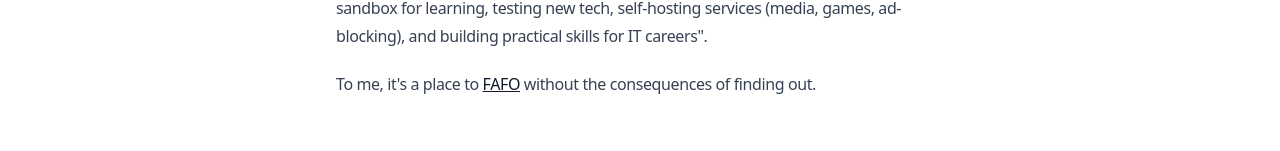
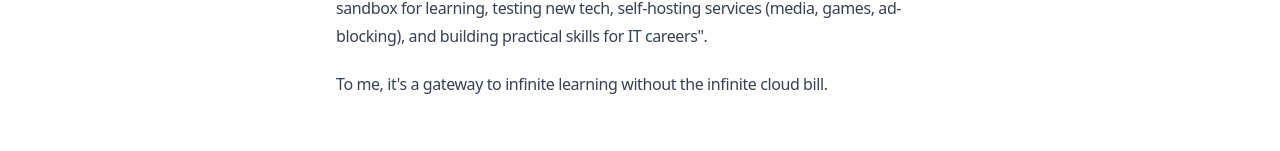
Before and after one commit to mrchoc/portfolio, a Next.js app: page /blog/building-a-homelab in a window 1280 px wide. Shown: the part 786-937 px from the top of the page. Built offline with nearby package versions, Linux system fonts and the light colour scheme.

Commit message:
updated homelab blog

```diff
--- a/app/blog/building-a-homelab/page.mdx
+++ b/app/blog/building-a-homelab/page.mdx
@@ -22,7 +22,7 @@ Decided to document my thought process and journey of building my homelab with b
 
 According to stormagic.com, "A homelab is a personal, isolated IT environment in your home, used for experimenting with hardware and software like servers, networking, and virtualization without affecting your main systems, acting as a safe sandbox for learning, testing new tech, self-hosting services (media, games, ad-blocking), and building practical skills for IT careers".
 
-To me, it's a place to [FAFO](https://www.urbandictionary.com/define.php?term=FAFO) without the consequences of finding out.
+To me, it's a gateway to infinite learning without the infinite cloud bill.
 
 ## Motivations
 
```
